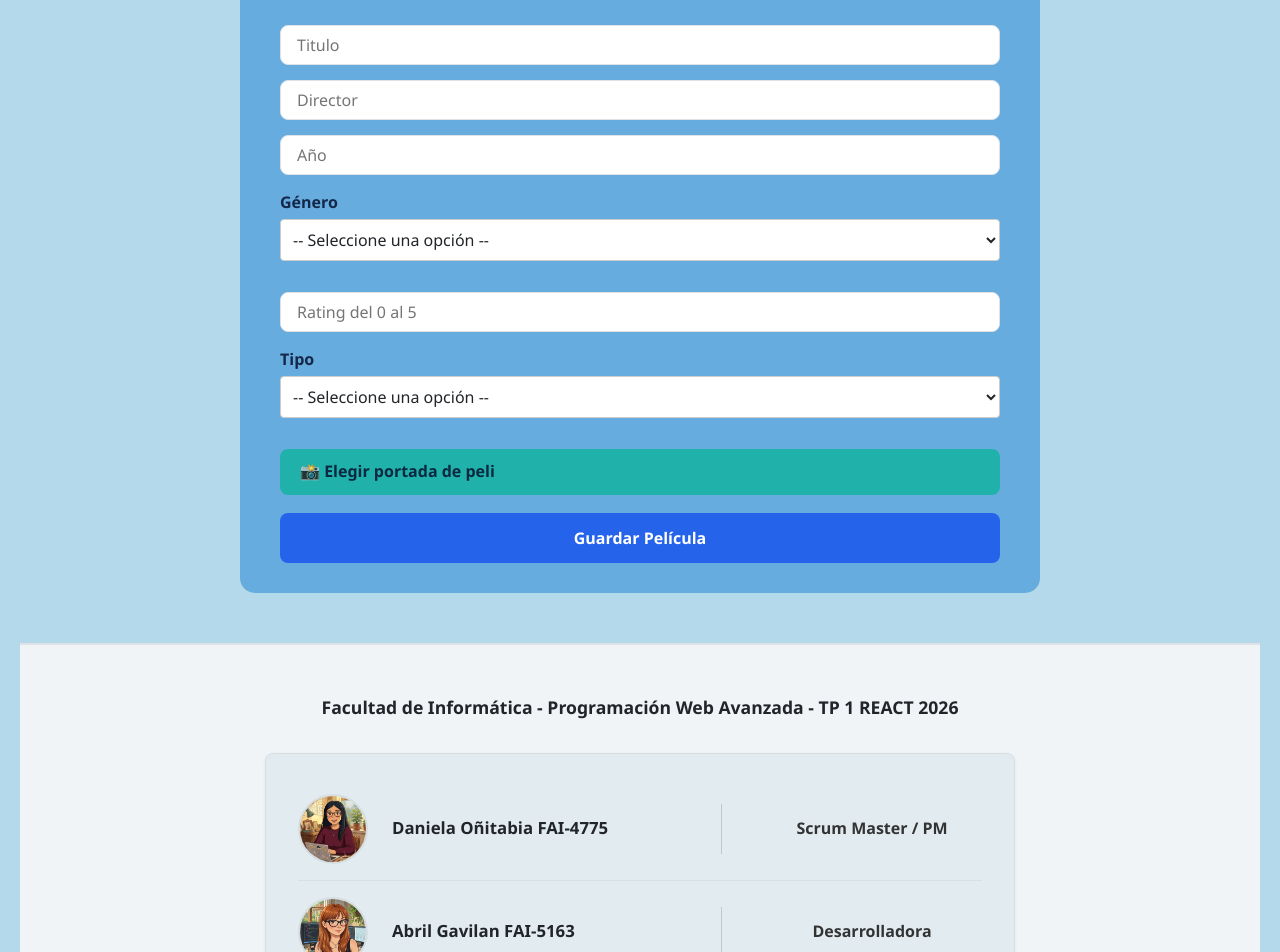
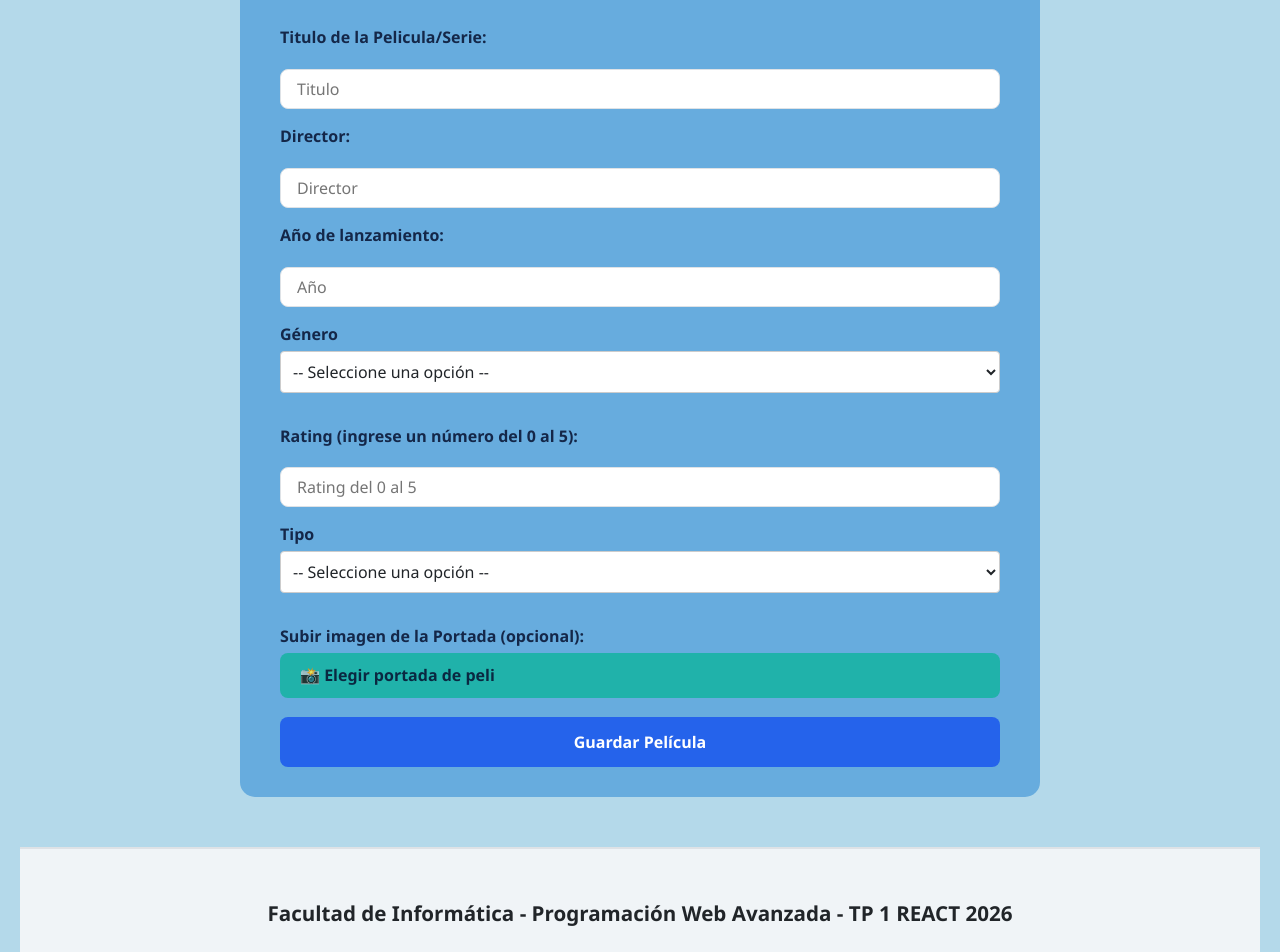
Before and after one commit to DanielaOnatibia/TP1-de-PWA, a React (Vite) app: page / in a window 1280 px wide. Shown: the part 1280-2232 px from the top of the page. Built offline with nearby package versions, Linux system fonts and the light colour scheme.

Commit message:
Implementación de etiquetas (<label>) en el Formulario

```diff
--- a/src/Components/Footer/Footer.jsx
+++ b/src/Components/Footer/Footer.jsx
@@ -33,7 +33,9 @@ const Footer = () => {
   return (
     <footer className={styles.footerContainer}>
       <div className={styles.footerHeader}>
-        Facultad de Informática - Programación Web Avanzada - TP 1 REACT 2026
+        <h3>
+          Facultad de Informática - Programación Web Avanzada - TP 1 REACT 2026
+        </h3>
       </div>
 
       <div className={styles.membersCard}>
--- a/src/Components/Footer/Footer.module.css
+++ b/src/Components/Footer/Footer.module.css
@@ -75,7 +75,6 @@
 
 .memberNameLink:hover {
   color: var(--color-primario, #20b2aa);
-  text-decoration: underline;
 }
 
 .memberDivider {
--- a/src/Components/Formulario/Formulario.jsx
+++ b/src/Components/Formulario/Formulario.jsx
@@ -159,6 +159,7 @@ const Formulario = ({
       <h3>
         {peliAEditar ? "EDITAR PELÍCULA/SERIE" : "AGREGAR PELÍCULA/SERIE"}
       </h3>
+      <label>Titulo de la Pelicula/Serie:</label>
       <input
         type="text"
         placeholder="Titulo"
@@ -166,6 +167,7 @@ const Formulario = ({
         onChange={(e) => setTitulo(e.target.value)}
         className={`${styles.inputField} ${enviado && titulo === "" ? styles.inputError : ""}`}
       />
+      <label>Director:</label>
       <input
         type="text"
         placeholder="Director"
@@ -173,6 +175,7 @@ const Formulario = ({
         onChange={(e) => setDirector(e.target.value)}
         className={`${styles.inputField} ${enviado && director === "" ? styles.inputError : ""}`}
       />
+      <label>Año de lanzamiento:</label>
       <input
         type="number"
         placeholder="Año"
@@ -187,6 +190,7 @@ const Formulario = ({
         onChange={setGenero}
         className={` ${styles.selectores}${enviado && genero === "" ? styles.inputError : ""}`}
       />
+      <label>Rating (ingrese un número del 0 al 5):</label>
       <input
         type="number"
         min={0}
@@ -206,6 +210,7 @@ const Formulario = ({
       />
 
       <div className={styles.archivoContainer}>
+        <label>Subir imagen de la Portada (opcional):</label>
         <label
           htmlFor="subir-portada"
           className={`${styles.archivoButton} ${enviado && imagen === null ? styles.archivoButtonError : null}`}
--- a/src/Components/Formulario/Formulario.module.css
+++ b/src/Components/Formulario/Formulario.module.css
@@ -86,6 +86,7 @@ input:focus {
 
 .archivoButton:hover {
   background-color: var(--color-primario-hover);
+  color: white;
 }
 
 .nombreArchivo {
```
